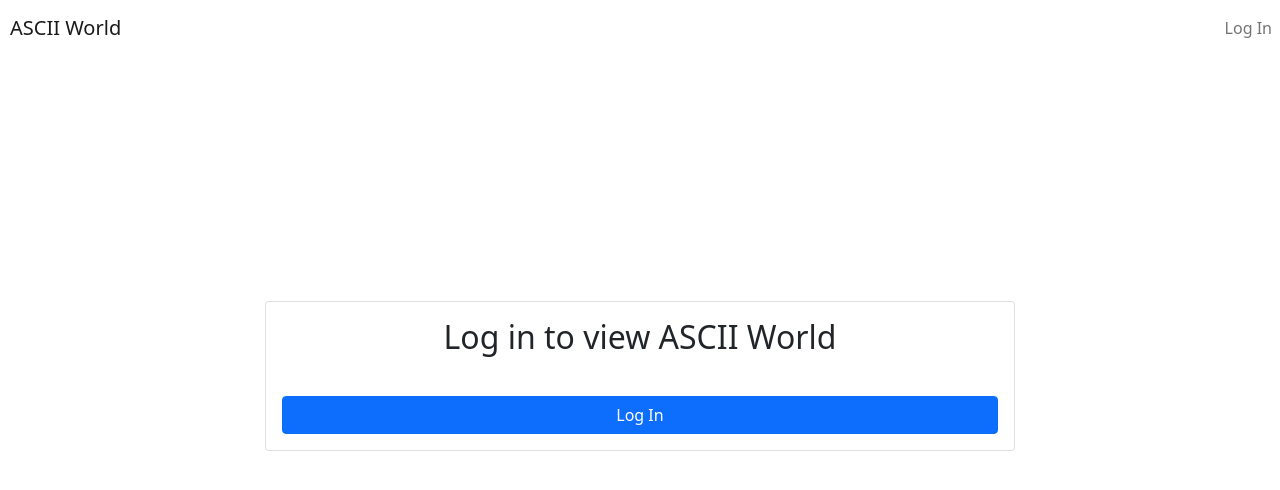
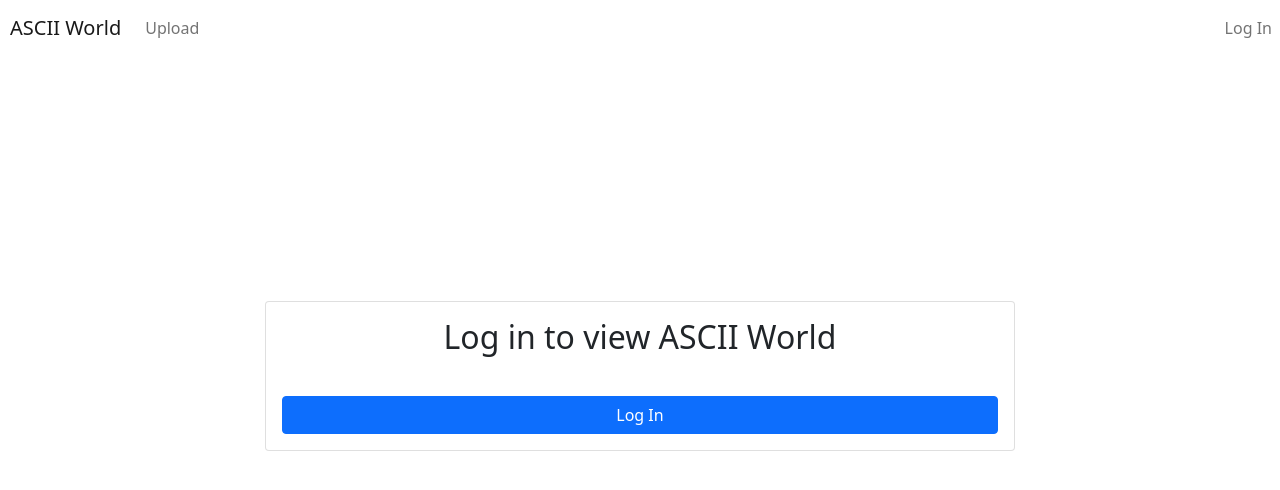
Before and after one commit to mud2009/ascii-world, a React (Create React App) app: page / in a window 1280 px wide. Shown: the top 490 px of the page. Built offline with nearby package versions, Linux system fonts and the light colour scheme; no server answers.

Commit message:
add upload conditional link to uploading

```diff
--- a/src/components/MyNavbar.js
+++ b/src/components/MyNavbar.js
@@ -6,18 +6,27 @@ export default function MyNavbar() {
   const { currentUser } = useAuth()
   let userDisplay = useRef("Log In")
   let userRoute = useRef("/login")
+  let uploadRoute = useRef("")
+
   if(currentUser){
     userDisplay = currentUser.email
     userRoute = "/profile"
+    uploadRoute = "/upload"
   } else {
     userDisplay = "Log In"
     userRoute = "/login"
+    uploadRoute = "/login"
   }
   return (
     <div className='ml-2 mr-2'>
-      <Navbar className='justify-content-between'>
+      <Navbar>
+        <Nav className='me-auto'>
           <Navbar.Brand href="/">ASCII World</Navbar.Brand>
-          <Nav className='flex-grow'>
+          <Nav>
+            <Nav.Link href={uploadRoute}>Upload</Nav.Link>
+          </Nav>
+        </Nav>
+          <Nav className='justify-content-end d-flex'>
             <Nav.Link href={userRoute}>{userDisplay}</Nav.Link>
           </Nav>
       </Navbar>
```
